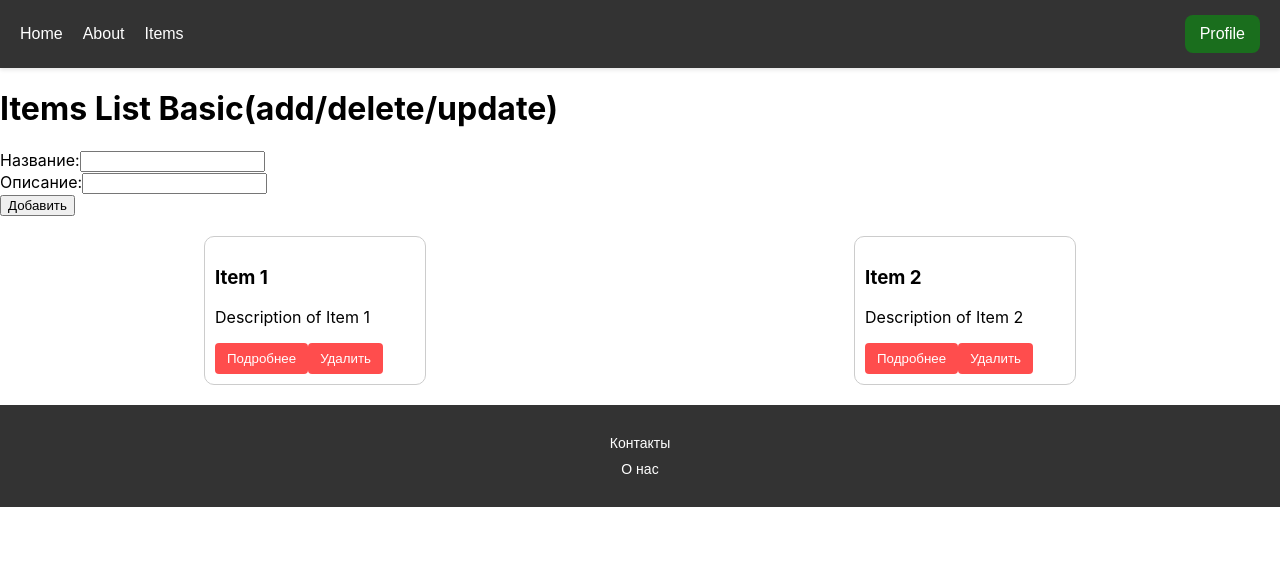
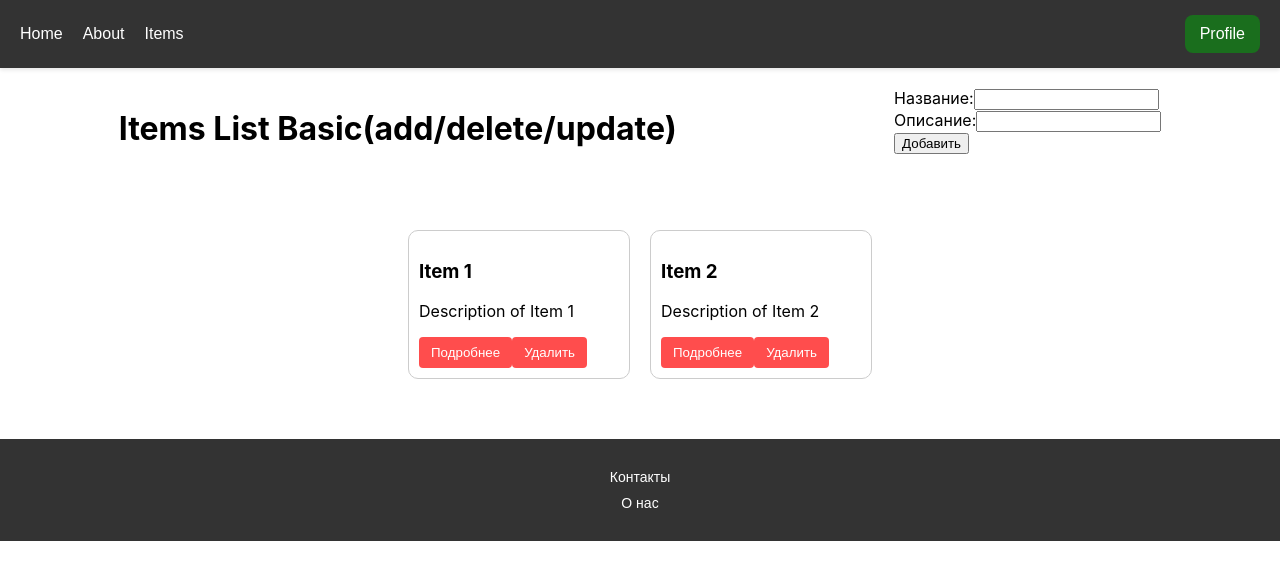
Before and after one commit to Penguin-Worker/reactapptest2, a React (Create React App) app in the folder reactinappn2/: page /items in a window 1280 px wide. Shown: the top 580 px of the page. Built offline with nearby package versions, Linux system fonts and the light colour scheme.

Commit message:
feat : add css for main add block

```diff
--- a/reactinappn2/src/components/pages/ItemList/ItemList.css
+++ b/reactinappn2/src/components/pages/ItemList/ItemList.css
@@ -21,3 +21,10 @@
   .ItemList button:hover {
     background-color: #ff0000;
   }
+  .items-list {
+    display: flex;
+    flex-wrap: wrap;
+    gap: 20px; /* Расстояние между карточками */
+    justify-content: space-around;
+    padding: 20px;
+  }
--- a/reactinappn2/src/components/pages/ItemList/ItemList.jsx
+++ b/reactinappn2/src/components/pages/ItemList/ItemList.jsx
@@ -44,21 +44,20 @@
   };
 
   return (
-    <div>
+    <div className="items-list" >
       <h1>Items List Basic(add/delete/update)</h1>
 
-      {/* Форма для добавления нового элемента */}
       <ItemForm onSubmit={addItem} />
 
       {/* Карточки элементов */}
-      <div style={{ display: 'flex', flexWrap: 'wrap', gap: '20px' }}>
+      <div className="items-list" style={{ display: 'flex', flexWrap: 'wrap', gap: '20px' }}>
         {items.map((item) => (
           <ItemCard
             key={item.id}
             item={item}
             onSelect={() => setSelectedItem(item)}
             onDelete={() => deleteItem(item.id)}
-            onEdit={() => setEditingItem(item)} // Установка редактируемого элемента
+            onEdit={() => setEditingItem(item)}
             isSelected={selectedIds.includes(item.id)}
             onToggleSelect={() => toggleSelectItem(item.id)}
           />
```
